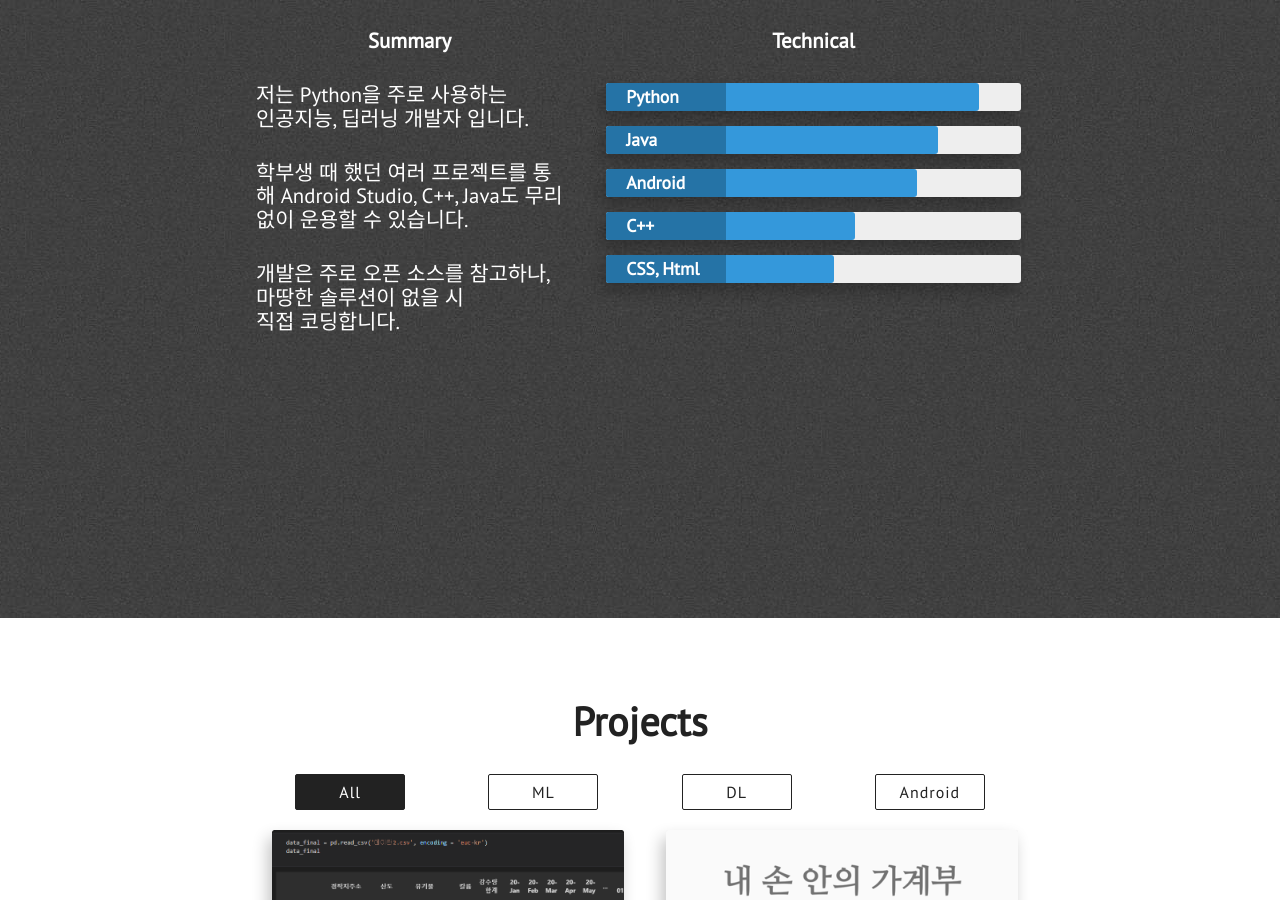
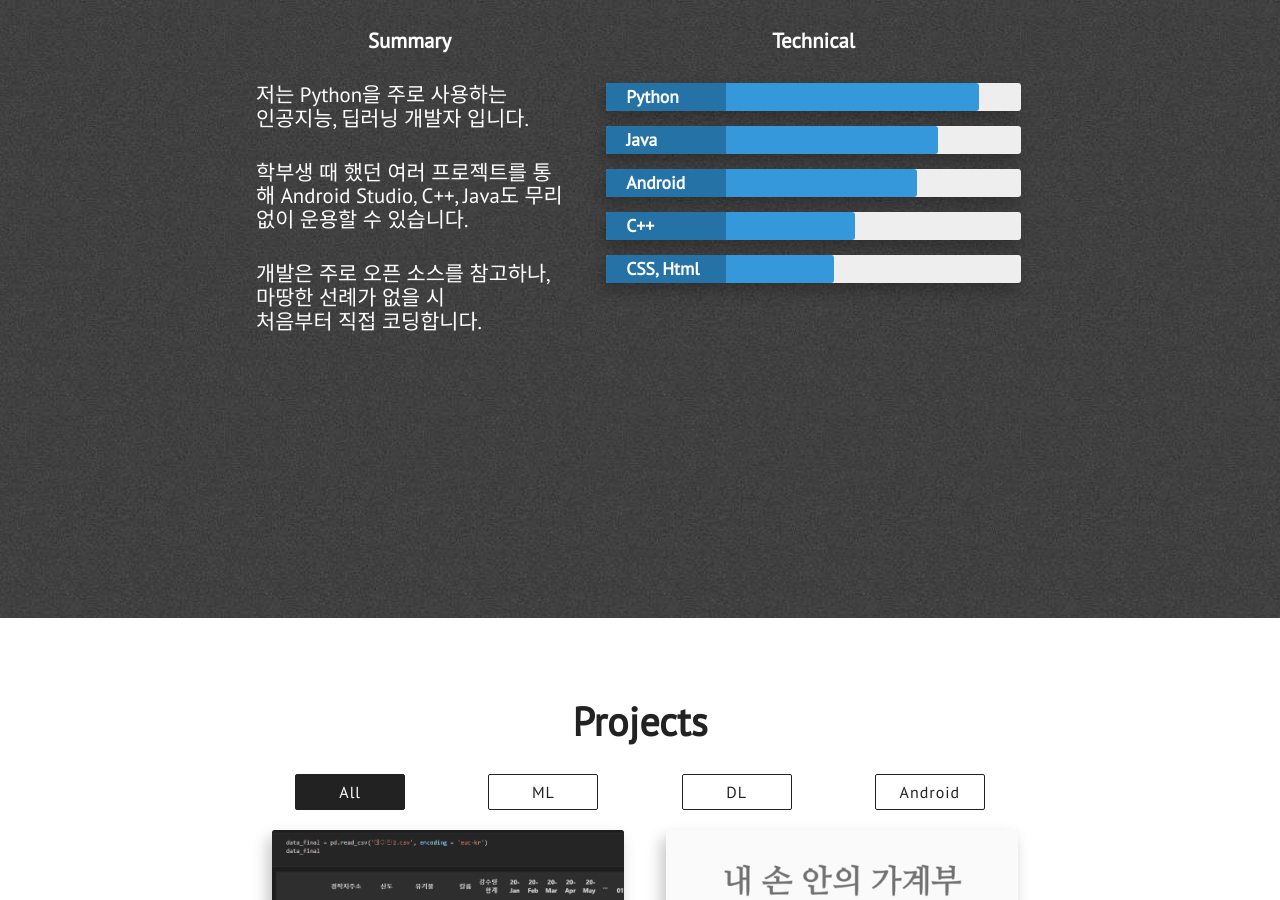
Before and after one commit to SongChaeYoung98/SongChaeYoung98.github.io, a Jekyll site: the page built from index.html, in a window 1280 px wide and 900 px high, scrolled down 2282 px. Built offline with Jekyll 4.4.1, drawn with Linux system fonts in a browser that asks for light colours; nearby versions of some CDN libraries.

Commit message:
Update skills.html

```diff
--- a/_includes/skills.html
+++ b/_includes/skills.html
@@ -14,7 +14,7 @@
                         학부생 때 했던 여러 프로젝트를 통해 Android Studio, C++, Java도 무리없이 운용할 수 있습니다.
                     </p>
                     <p class="paragraph-text left-align">
-                        개발은 주로 오픈 소스를 참고하나, 마땅한 솔루션이 없을 시<br>직접 코딩합니다.
+                        개발은 주로 오픈 소스를 참고하나, 마땅한 선례가 없을 시<br>처음부터 직접 코딩합니다.
                     </p>
                 </div>
 
```
